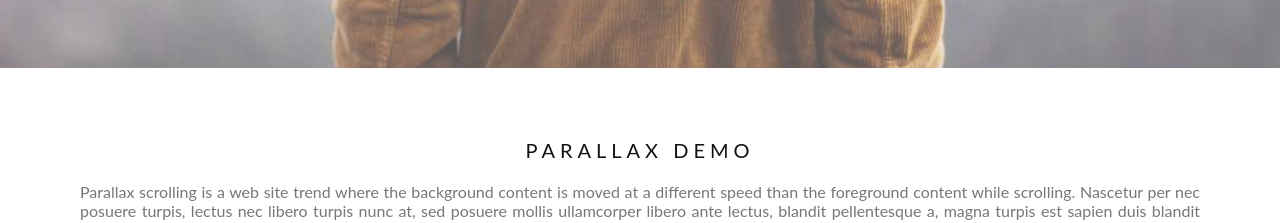
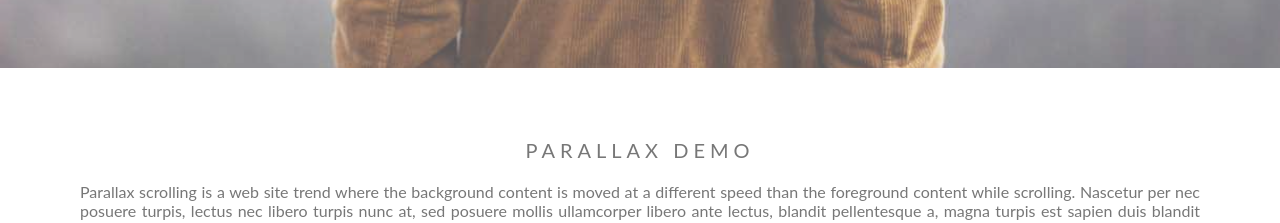
Before and after one commit to naveenrella/eveng_oct_react, a React app in the folder firstapp/: page / in a window 1280 px wide. Shown: the part 820-1043 px from the top of the page. Built offline with nearby package versions, Linux system fonts and the light colour scheme.

Commit message:
removed h3 color

```diff
--- a/firstapp/src/css/homePage.css
+++ b/firstapp/src/css/homePage.css
@@ -43,7 +43,7 @@ h3 {
   letter-spacing: 5px;
   text-transform: uppercase;
   font: 20px "Lato", sans-serif;
-  color: #111;
+  /* color: #111; */
 }
 
 /* Turn off parallax scrolling for tablets and phones */
```
